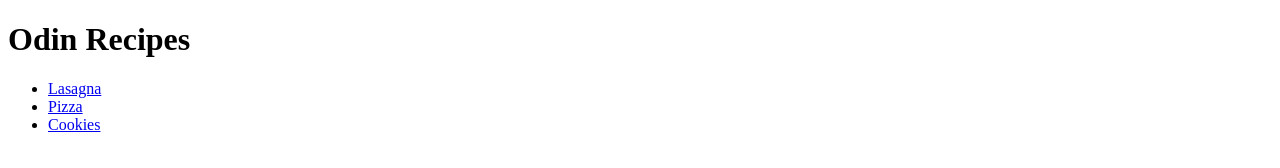
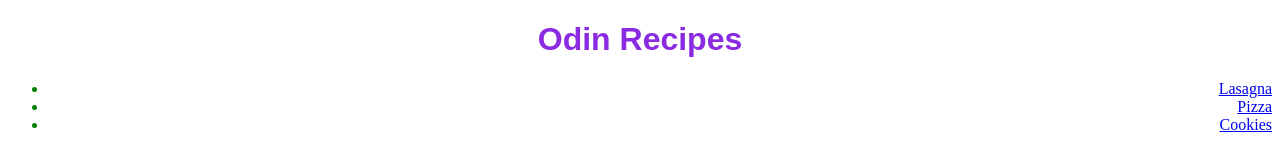
Before and after one commit to CGreene5/odin-recipes, a plain HTML site: page index.html in a window 1280 px wide. Drawn offline with Linux system fonts and the light colour scheme.

Commit message:
index.html

```diff
--- a/index.html
+++ b/index.html
@@ -4,19 +4,20 @@
   <head>
     <meta charset="utf-8">
     <title>Odin Recipes</title>
+    <link rel="stylesheet" href="style.css">
 
   </head>
 
   <body>
       <h1>Odin Recipes</h1>
       <ul>
-          <li>
+          <li id="list">
             <a href="recipes/lasagna.html">Lasagna</a>
           </li>
-          <li>
+          <li id="list">
               <a href="recipes/pizza.html">Pizza</a>
           </li>
-          <li>
+          <li id="list">
               <a href="recipes/cookies.html">Cookies</a>
           </li>
       </ul>
--- /dev/null
+++ b/style.css
@@ -0,0 +1,12 @@
+/* style.css */
+
+h1 {
+    color:blueviolet;
+    font-family: sans-serif;
+    text-align:center;
+}
+
+#list {
+    color:green;
+    text-align:right;
+}
```
